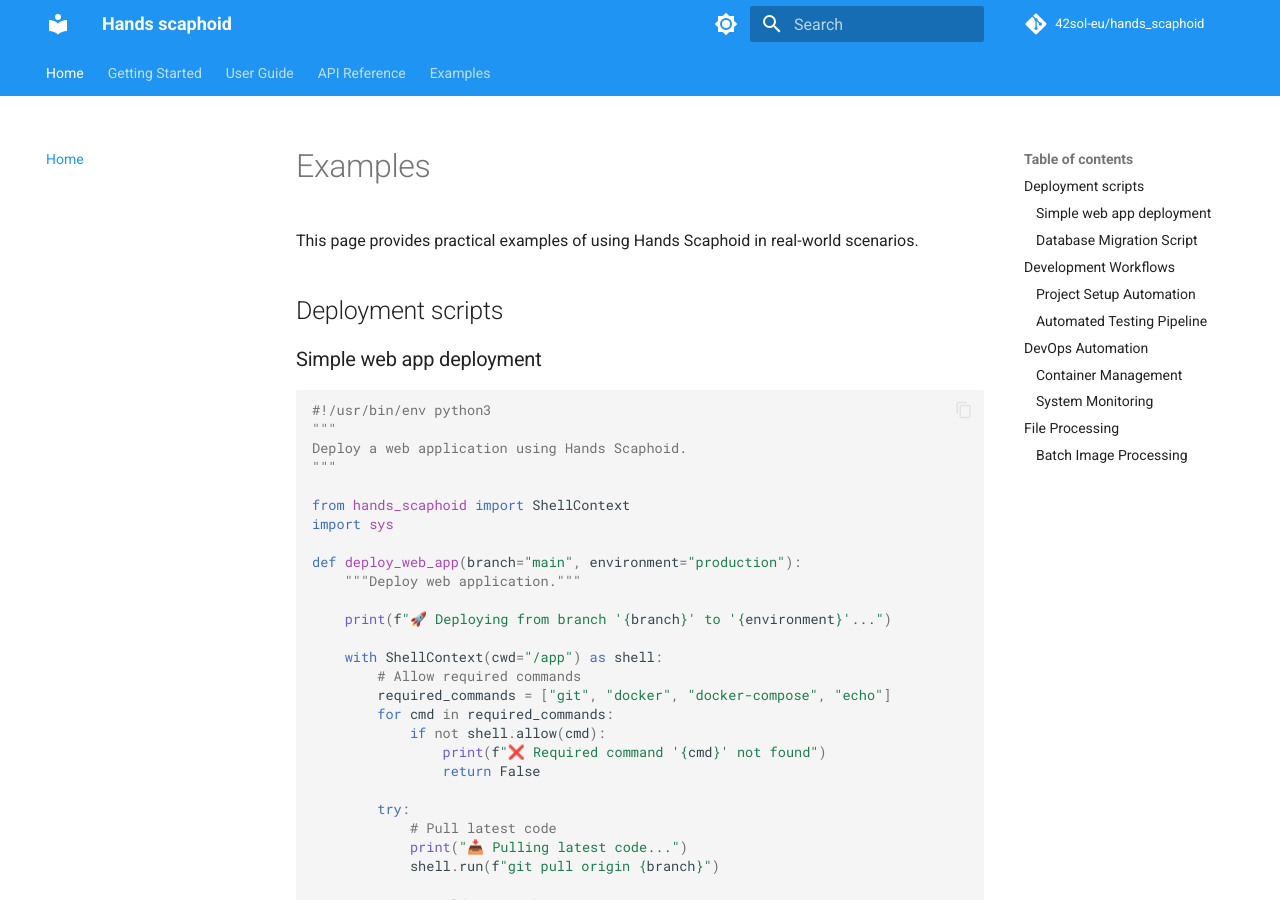
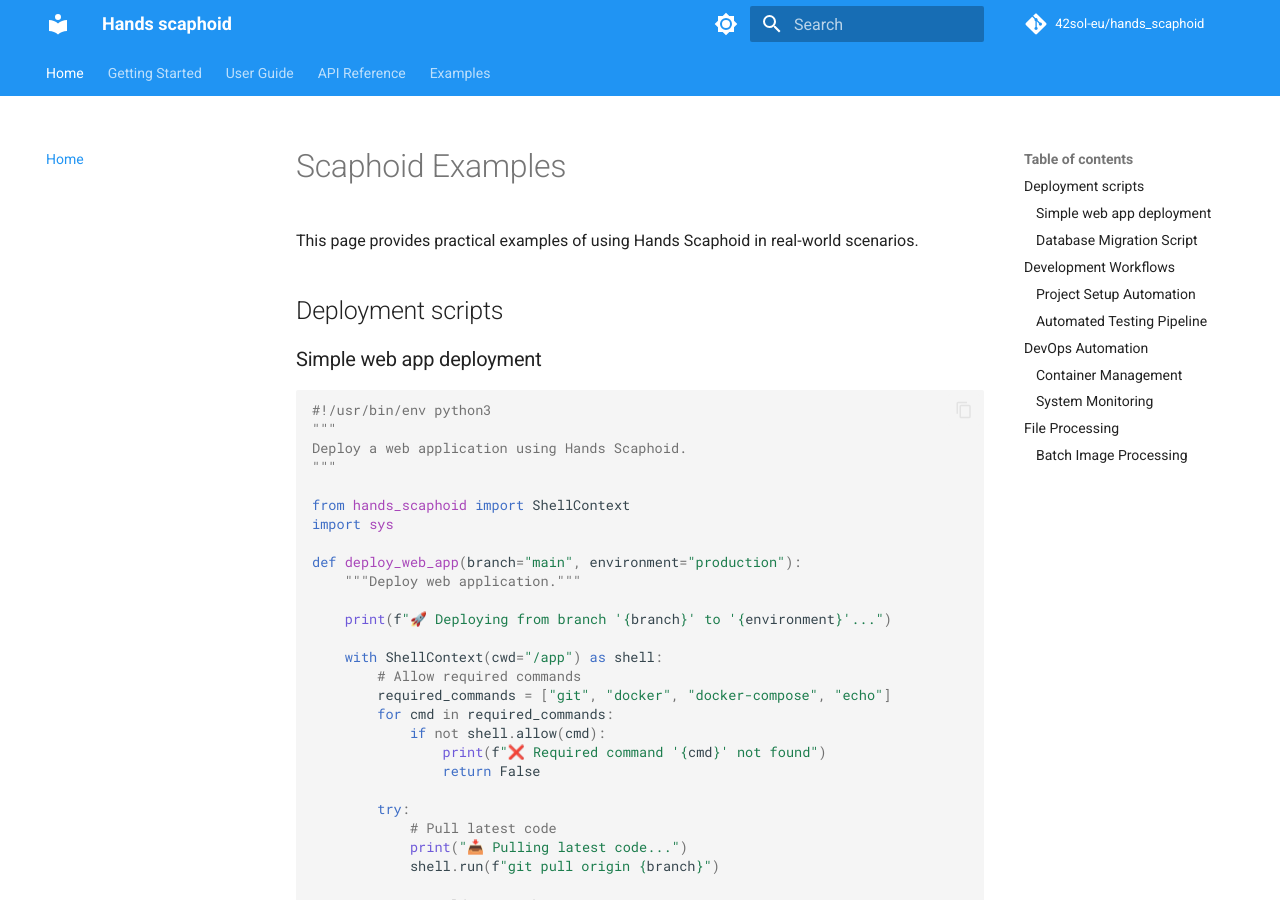
Before and after one commit to 42sol-eu/hands_scaphoid, an MkDocs documentation site: the page built from docs/index.md, in a window 1280 px wide and 900 px high. Built offline with MkDocs 1.6.1 and Material for MkDocs 9.7.7, drawn with Linux system fonts in a browser that asks for light colours; comment, search, counter and statistics services are not loaded; the version menu is left out.

Commit message:
small change to retrigger the actions

```diff
--- a/docs/index.md
+++ b/docs/index.md
@@ -1,4 +1,4 @@
-# Examples
+# Scaphoid Examples
 
 This page provides practical examples of using Hands Scaphoid in real-world scenarios.
 
```
